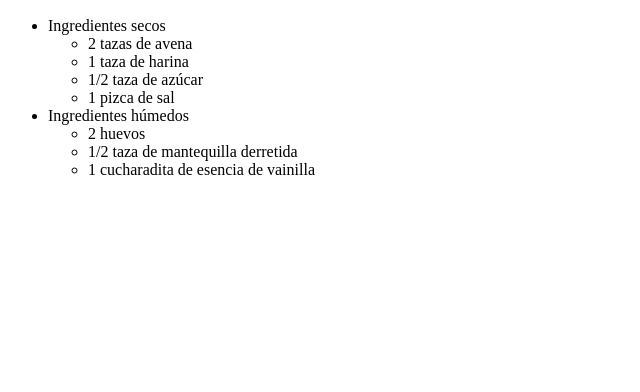
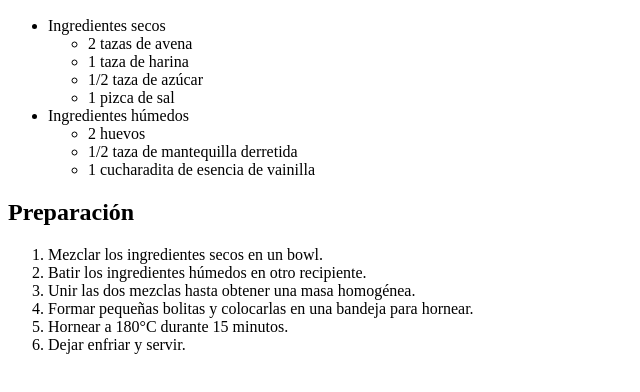
Before and after one commit to TEstebanGQ/RecetaConListasAnidadas, a plain HTML site: page index.html in a window 1280 px wide. Shown: the part 110-502 px from the top of the page, without its empty margins (0-640 px from the left). Drawn offline with Linux system fonts and the light colour scheme.

Commit message:
feat: :sparkles: lista ordenada

```diff
--- a/index.html
+++ b/index.html
@@ -25,5 +25,14 @@
             </ul>
         </li>
     </ul>
+    <h2>Preparación</h2>
+    <ol>
+        <li>Mezclar los ingredientes secos en un bowl.</li>
+        <li>Batir los ingredientes húmedos en otro recipiente.</li>
+        <li>Unir las dos mezclas hasta obtener una masa homogénea.</li>
+        <li>Formar pequeñas bolitas y colocarlas en una bandeja para hornear.</li>
+        <li>Hornear a 180°C durante 15 minutos.</li>
+        <li>Dejar enfriar y servir.</li>
+    </ol>
 </body>
 </html>
```
